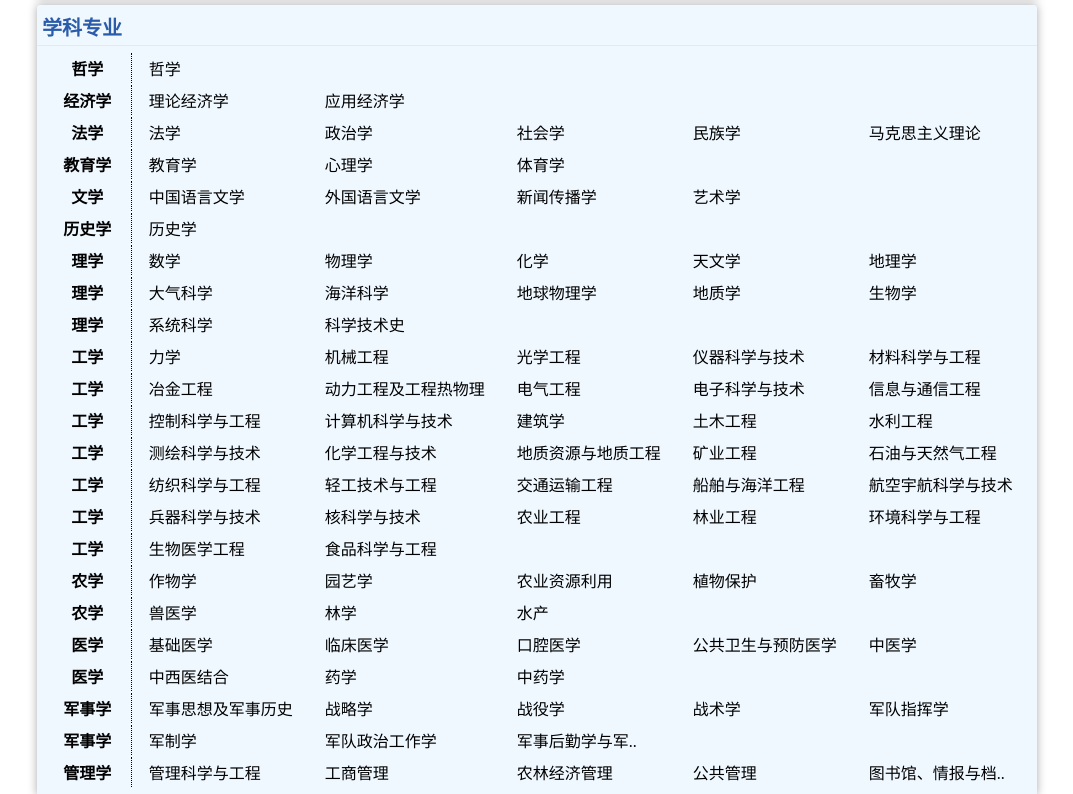
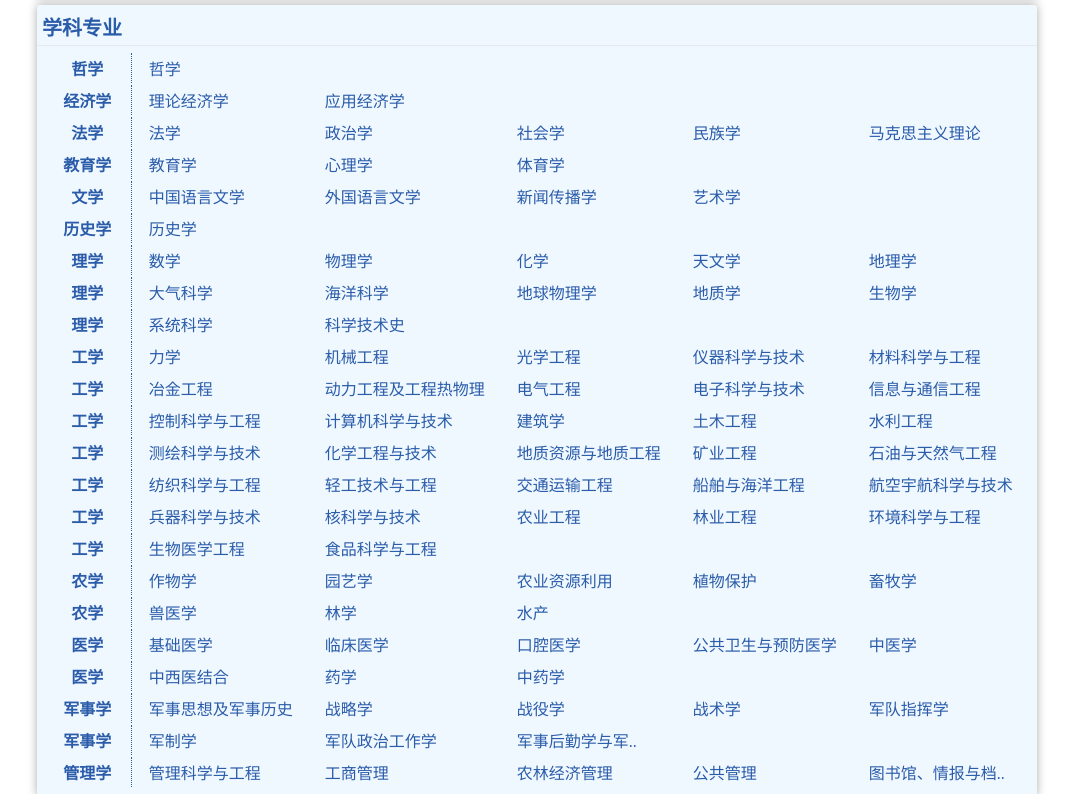
Before and after one commit to personalnav/personalnav.github.io, a plain HTML site: page index.html in a window 1280 px wide. Shown: the part 1358-2152 px from the top of the page, without its empty margins (103-1176 px from the left). Drawn offline with Linux system fonts and the light colour scheme.

Commit message:
modified index.html and css

```diff
--- a/index.html
+++ b/index.html
@@ -57,6 +57,25 @@
 	padding: 2px 0px;
 	margin: 2px 5px;
 }
+.phrase {
+	text-align: center;
+	margin: 10px 0px;
+}
+
+.phrase p{
+	font-size: 20px;
+	line-height: 30px;
+	margin: 5px 0px;
+	color: #2a5caa;
+}
+
+.phrase p.footer{
+	font-size: 20px;
+	line-height: 30px;
+	margin: 5px 200px;
+	color: #2a5caa;
+	text-align: right;
+}
 
 img{
 	height:100%;
@@ -73,6 +92,11 @@ table td {
 
 .info-table a{
 	padding:0px 15px;
+}
+
+.info-table span.static {
+	padding:0px 15px;
+	color: #2a5caa;
 }
 
 a:link{
@@ -105,6 +129,7 @@ a:actived{
 	text-align: center;
 	font-weight: 600;
 	width: 9%;
+	color: #2a5caa;
 }
 
 </style>
@@ -404,7 +429,7 @@ a:actived{
 				<table class="info-table">
 					<tr>
 						<td class="td-title">哲学</td>
-						<td ><a >哲学</a></td>
+						<td ><span class="static">哲学</span></td>
 						<td ></td>
 						<td ></td>
 						<td ></td>
@@ -412,39 +437,39 @@ a:actived{
 					</tr>
 					<tr>
 						<td class="td-title">经济学</td>
-						<td ><a >理论经济学</a></td>
-						<td ><a >应用经济学</a></td>
+						<td ><span class="static">理论经济学</span></td>
+						<td ><span class="static">应用经济学</span></td>
 						<td ></td>
 						<td ></td>
 						<td ></td>
 					</tr>
 					<tr>
 						<td class="td-title">法学</td>
-						<td ><a >法学</a></td>
-						<td ><a >政治学</a></td>
-						<td ><a >社会学</a></td>
-						<td ><a >民族学</a></td>
-						<td ><a >马克思主义理论</a></td>
+						<td ><span class="static">法学</span></td>
+						<td ><span class="static">政治学</span></td>
+						<td ><span class="static">社会学</span></td>
+						<td ><span class="static">民族学</span></td>
+						<td ><span class="static">马克思主义理论</span></td>
 					</tr>
 					<tr>
 						<td class="td-title">教育学</td>
-						<td ><a >教育学</a></td>
-						<td ><a >心理学</a></td>
-						<td ><a >体育学</a></td>
+						<td ><span class="static">教育学</span></td>
+						<td ><span class="static">心理学</span></td>
+						<td ><span class="static">体育学</span></td>
 						<td ></td>
 						<td ></td>
 					</tr>
 					<tr>
 						<td class="td-title">文学</td>
-						<td ><a >中国语言文学</a></td>
-						<td ><a >外国语言文学</a></td>
-						<td ><a >新闻传播学</a></td>
-						<td ><a >艺术学</a></td>
+						<td ><span class="static">中国语言文学</span></td>
+						<td ><span class="static">外国语言文学</span></td>
+						<td ><span class="static">新闻传播学</span></td>
+						<td ><span class="static">艺术学</span></td>
 						<td ></td>
 					</tr>
 					<tr>
 						<td class="td-title">历史学</td>
-						<td ><a >历史学</a></td>
+						<td ><span class="static">历史学</span></td>
 						<td ></td>
 						<td ></td>
 						<td ></td>
@@ -452,139 +477,139 @@ a:actived{
 					</tr>
 					<tr>
 						<td class="td-title">理学</td>
-						<td ><a >数学</a></td>
-						<td ><a >物理学</a></td>
-						<td ><a >化学</a></td>
-						<td ><a >天文学</a></td>
-						<td ><a >地理学</a></td>
+						<td ><span class="static">数学</span></td>
+						<td ><span class="static">物理学</span></td>
+						<td ><span class="static">化学</span></td>
+						<td ><span class="static">天文学</span></td>
+						<td ><span class="static">地理学</span></td>
 					</tr>
 					<tr>
 						<td class="td-title">理学</td>
-						<td ><a >大气科学</a></td>
-						<td ><a >海洋科学</a></td>
-						<td ><a >地球物理学</a></td>
-						<td ><a >地质学</a></td>
-						<td ><a >生物学</a></td>
+						<td ><span class="static">大气科学</span></td>
+						<td ><span class="static">海洋科学</span></td>
+						<td ><span class="static">地球物理学</span></td>
+						<td ><span class="static">地质学</span></td>
+						<td ><span class="static">生物学</span></td>
 					</tr>
 					<tr>
 						<td class="td-title">理学</td>
-						<td ><a >系统科学</a></td>
-						<td ><a >科学技术史</a></td>
+						<td ><span class="static">系统科学</span></td>
+						<td ><span class="static">科学技术史</span></td>
 						<td ></td>
 						<td ></td>
 						<td ></td>
 					</tr>
 					<tr>
 						<td class="td-title">工学</td>
-						<td ><a >力学</a></td>
-						<td ><a >机械工程</a></td>
-						<td ><a >光学工程</a></td>
-						<td ><a >仪器科学与技术</a></td>
-						<td ><a >材料科学与工程</a></td>
+						<td ><span class="static">力学</span></td>
+						<td ><span class="static">机械工程</span></td>
+						<td ><span class="static">光学工程</span></td>
+						<td ><span class="static">仪器科学与技术</span></td>
+						<td ><span class="static">材料科学与工程</span></td>
 					</tr>
 					<tr>
 						<td class="td-title">工学</td>
-						<td ><a >冶金工程</a></td>
-						<td ><a >动力工程及工程热物理</a></td>
-						<td ><a >电气工程</a></td>
-						<td ><a >电子科学与技术</a></td>
-						<td ><a >信息与通信工程</a></td>
+						<td ><span class="static">冶金工程</span></td>
+						<td ><span class="static">动力工程及工程热物理</span></td>
+						<td ><span class="static">电气工程</span></td>
+						<td ><span class="static">电子科学与技术</span></td>
+						<td ><span class="static">信息与通信工程</span></td>
 					</tr>
 					<tr>
 						<td class="td-title">工学</td>
-						<td ><a >控制科学与工程</a></td>
-						<td ><a >计算机科学与技术</a></td>
-						<td ><a >建筑学</a></td>
-						<td ><a >土木工程</a></td>
-						<td ><a >水利工程</a></td>
+						<td ><span class="static">控制科学与工程</span></td>
+						<td ><span class="static">计算机科学与技术</span></td>
+						<td ><span class="static">建筑学</span></td>
+						<td ><span class="static">土木工程</span></td>
+						<td ><span class="static">水利工程</span></td>
 					</tr>
 					<tr>
 						<td class="td-title">工学</td>
-						<td ><a >测绘科学与技术</a></td>
-						<td ><a >化学工程与技术</a></td>
-						<td ><a >地质资源与地质工程</a></td>
-						<td ><a >矿业工程</a></td>
-						<td ><a >石油与天然气工程</a></td>
+						<td ><span class="static">测绘科学与技术</span></td>
+						<td ><span class="static">化学工程与技术</span></td>
+						<td ><span class="static">地质资源与地质工程</span></td>
+						<td ><span class="static">矿业工程</span></td>
+						<td ><span class="static">石油与天然气工程</span></td>
 					</tr>
 					<tr>
 						<td class="td-title">工学</td>
-						<td ><a >纺织科学与工程</a></td>
-						<td ><a >轻工技术与工程</a></td>
-						<td ><a >交通运输工程</a></td>
-						<td ><a >船舶与海洋工程</a></td>
-						<td ><a >航空宇航科学与技术</a></td>
+						<td ><span class="static">纺织科学与工程</span></td>
+						<td ><span class="static">轻工技术与工程</span></td>
+						<td ><span class="static">交通运输工程</span></td>
+						<td ><span class="static">船舶与海洋工程</span></td>
+						<td ><span class="static">航空宇航科学与技术</span></td>
 					</tr>
 					<tr>
 						<td class="td-title">工学</td>
-						<td ><a >兵器科学与技术</a></td>
-						<td ><a >核科学与技术</a></td>
-						<td ><a >农业工程</a></td>
-						<td ><a >林业工程</a></td>
-						<td ><a >环境科学与工程</a></td>
+						<td ><span class="static">兵器科学与技术</span></td>
+						<td ><span class="static">核科学与技术</span></td>
+						<td ><span class="static">农业工程</span></td>
+						<td ><span class="static">林业工程</span></td>
+						<td ><span class="static">环境科学与工程</span></td>
 					</tr>
 					<tr>
 						<td class="td-title">工学</td>
-						<td ><a >生物医学工程</a></td>
-						<td ><a >食品科学与工程</a></td>
+						<td ><span class="static">生物医学工程</span></td>
+						<td ><span class="static">食品科学与工程</span></td>
 						<td ></td>
 						<td ></td>
 						<td ></td>
 					</tr>
 					<tr>
 						<td class="td-title">农学</td>
-						<td ><a >作物学</a></td>
-						<td ><a >园艺学</a></td>
-						<td ><a >农业资源利用</a></td>
-						<td ><a >植物保护</a></td>
-						<td ><a >畜牧学</a></td>
+						<td ><span class="static">作物学</span></td>
+						<td ><span class="static">园艺学</span></td>
+						<td ><span class="static">农业资源利用</span></td>
+						<td ><span class="static">植物保护</span></td>
+						<td ><span class="static">畜牧学</span></td>
 					</tr>
 					<tr>
 						<td class="td-title">农学</td>
-						<td ><a >兽医学</a></td>
-						<td ><a >林学</a></td>
-						<td ><a >水产</a></td>
+						<td ><span class="static">兽医学</span></td>
+						<td ><span class="static">林学</span></td>
+						<td ><span class="static">水产</span></td>
 						<td ></td>
 						<td ></td>
 					</tr>
 					<tr>
 						<td class="td-title">医学</td>
-						<td ><a >基础医学</a></td>
-						<td ><a >临床医学</a></td>
-						<td ><a >口腔医学</a></td>
-						<td ><a >公共卫生与预防医学</a></td>
-						<td ><a >中医学</a></td>
+						<td ><span class="static">基础医学</span></td>
+						<td ><span class="static">临床医学</span></td>
+						<td ><span class="static">口腔医学</span></td>
+						<td ><span class="static">公共卫生与预防医学</span></td>
+						<td ><span class="static">中医学</span></td>
 					</tr>
 					<tr>
 						<td class="td-title">医学</td>
-						<td ><a >中西医结合</a></td>
-						<td ><a >药学</a></td>
-						<td ><a >中药学</a></td>
+						<td ><span class="static">中西医结合</span></td>
+						<td ><span class="static">药学</span></td>
+						<td ><span class="static">中药学</span></td>
 						<td ></td>
 						<td ></td>
 					</tr>
 					<tr>
 						<td class="td-title">军事学</td>
-						<td ><a >军事思想及军事历史</a></td>
-						<td ><a >战略学</a></td>
-						<td ><a >战役学</a></td>
-						<td ><a >战术学</a></td>
-						<td ><a >军队指挥学</a></td>
+						<td ><span class="static">军事思想及军事历史</span></td>
+						<td ><span class="static">战略学</span></td>
+						<td ><span class="static">战役学</span></td>
+						<td ><span class="static">战术学</span></td>
+						<td ><span class="static">军队指挥学</span></td>
 					</tr>
 					<tr>
 						<td class="td-title">军事学</td>
-						<td ><a >军制学</a></td>
-						<td ><a >军队政治工作学</a></td>
-						<td ><a title="军事后勤学与军事装备学">军事后勤学与军..</a></td>
+						<td ><span class="static">军制学</span></td>
+						<td ><span class="static">军队政治工作学</span></td>
+						<td ><span class="static" title="军事后勤学与军事装备学">军事后勤学与军..</span></td>
 						<td ></td>
 						<td ></td>
 					</tr>
 					<tr>
 						<td class="td-title">管理学</td>
-						<td ><a >管理科学与工程</a></td>
-						<td ><a >工商管理</a></td>
-						<td ><a >农林经济管理</a></td>
-						<td ><a >公共管理</a></td>
-						<td ><a title="图书馆、情报与档案管理">图书馆、情报与档..</a></td>
+						<td ><span class="static">管理科学与工程</span></td>
+						<td ><span class="static">工商管理</span></td>
+						<td ><span class="static">农林经济管理</span></td>
+						<td ><span class="static">公共管理</span></td>
+						<td ><span class="static" title="图书馆、情报与档案管理">图书馆、情报与档..</span></td>
 					</tr>
 				</table>
 			</div>
@@ -773,6 +798,28 @@ a:actived{
 				</table>
 			</div>
 		</div>
+
+		<div class="child-container">
+			<div class="info-title">
+				名人警句
+			</div>
+			<hr class="inner">
+			<div class="info-detail">
+				<div class="phrase">
+					<p>诚能见可欲，则思知足以自戒；</p>
+					<p>将有作，则思知止以安人；</p>
+					<p>念高危，则思谦冲而自牧；</p>
+					<p>惧满溢，则思江海下百川；</p>
+					<p>乐盘游，则思三驱以为度；</p>
+					<p>忧懈怠，则思慎始而敬终；</p>
+					<p>虑壅蔽，则思虚心以纳下；</p>
+					<p>惧谗邪，则思正身以黜恶；</p>
+					<p>恩所加，则思无因喜以谬赏；</p>
+					<p>罚所及，则思无以怒而滥刑。</p>
+					<p class="footer">——&nbsp;唐&bull;魏徵&nbsp;	《谏太宗十思疏》</p>
+				</div>
+			</div>
+		</div>
 	</div>
 </body>
 </html>
```
